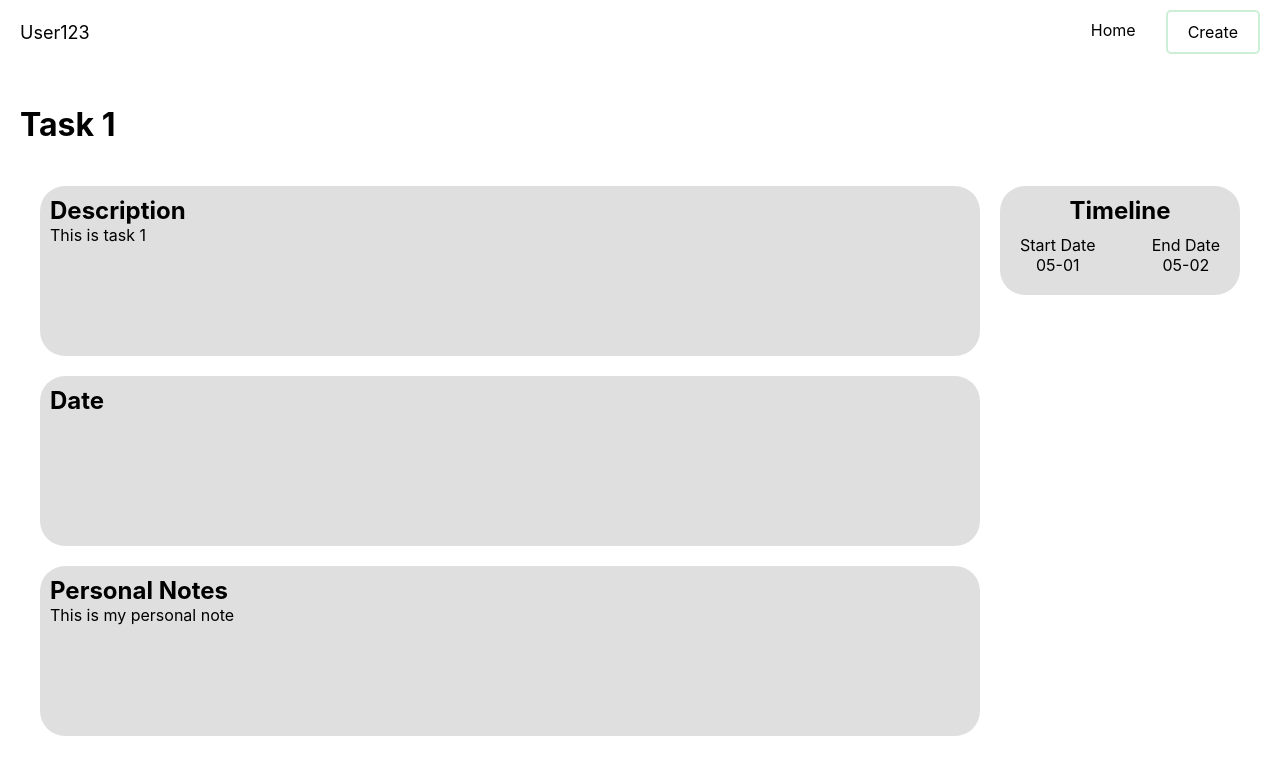
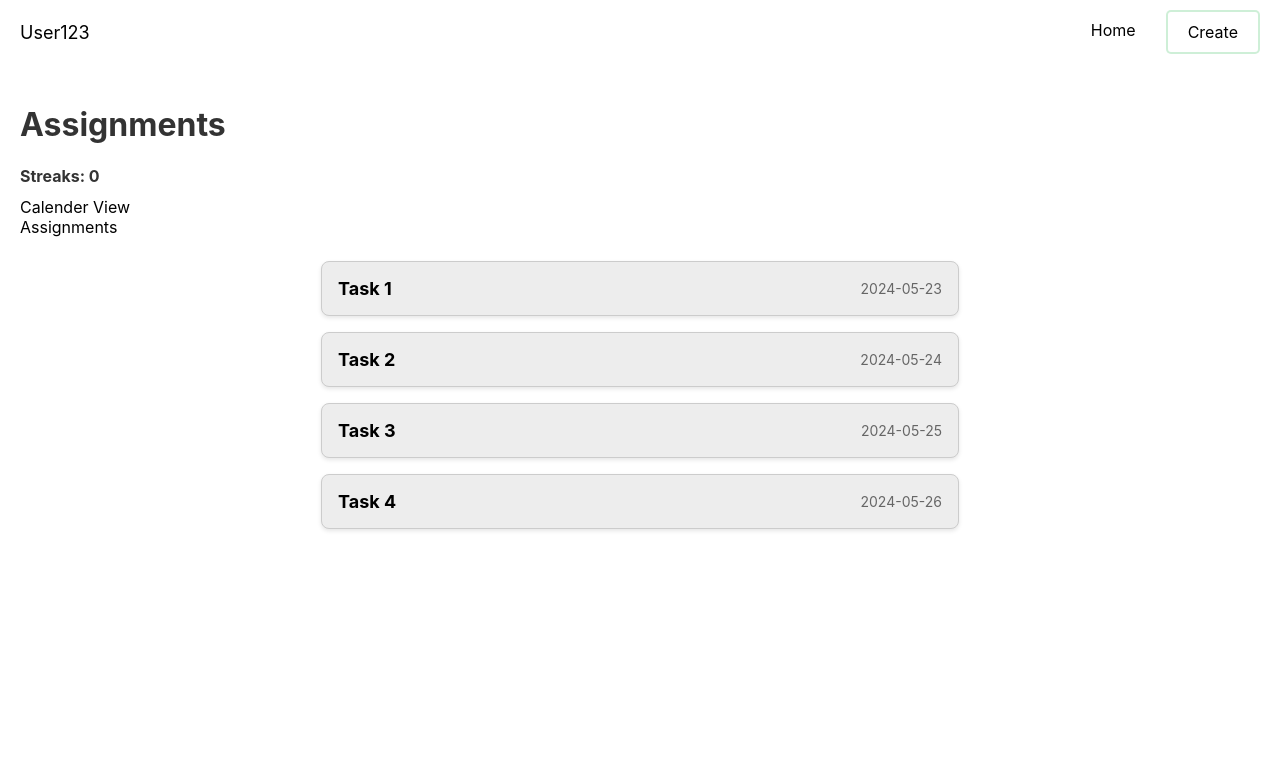
Before and after one commit to gabjc/Advanced-To-Do, a React (Create React App) app in the folder frontend/: page / in a window 1280 px wide. Shown: the top 774 px of the page. Built offline with nearby package versions, Linux system fonts and the light colour scheme.

Commit message:
Fixed up some router things and allowed routing to happen in frontend
Allows routing in the frontend and unique taskIDs for them, the only issue currently is when you go back and forth using back arrows

```diff
--- a/frontend/src/App.js
+++ b/frontend/src/App.js
@@ -3,8 +3,11 @@ import './App.css';
 import Home from './pages/home/Home';
 import AssignmentView from './pages/taskInfo/AssignmentView';
 import TopNavBar from './components/topNavBar/TopNavBar';
-function App() {
-  const task = {
+import { BrowserRouter, Route, Routes } from 'react-router-dom';
+import ReactDOM from "react-dom/client";
+
+const App = () => {
+    const task = {
     name: 'Task 1',
     description: 'This is task 1',
     personalNotes: 'This is my personal note',
@@ -12,11 +15,33 @@ function App() {
     endDate: '05-02'
   };
   return (
-    <div>
+    <BrowserRouter>
       <TopNavBar />
-      <AssignmentView task={task} />
-    </div>
+      <Routes>
+        <Route path="/" element={<Home />} />
+        <Route path="/task/:taskId" element={<AssignmentView />} />
+      </Routes>
+    </BrowserRouter>
   );
-}
+};
+
+// function App() {
+//   const task = {
+//     name: 'Task 1',
+//     description: 'This is task 1',
+//     personalNotes: 'This is my personal note',
+//     startDate: '05-01',
+//     endDate: '05-02'
+//   };
+//   return (
+//     <div>
+//       <TopNavBar />
+//       <AssignmentView task={task} />
+//     </div>
+//   );
+// }
+
+const root = ReactDOM.createRoot(document.getElementById('root'));
+root.render(<App />);
 
 export default App;
--- a/frontend/src/components/assignmentListView/ListView.js
+++ b/frontend/src/components/assignmentListView/ListView.js
@@ -1,21 +1,30 @@
 // src/ListView.js
 import React from 'react';
 import './ListView.css';
+import { useNavigate } from 'react-router-dom';
 
-const TaskCard = ({ name, date }) => {
+
+const TaskCard = ({ task, onClick }) => {
   return (
-    <div className="task-card">
-      <div className="task-name">{name}</div>
-      <div className="task-date">{date}</div>
+    <div className="task-card" onClick={() => onClick(task.id)}>
+      <div className="task-name">{task.name}</div>
+      <div className="task-date">{task.date}</div>
     </div>
   );
 };
 
+
 const ListView = ({ tasks }) => {
+  const navigate = useNavigate();
+
+  const handleTaskClick = (taskId) => {
+    navigate(`/task/${taskId}`);
+  };
+
   return (
     <div className="list-view">
       {tasks.map((task, index) => (
-        <TaskCard key={index} name={task.name} date={task.date} />
+        <TaskCard key={index} task={task} onClick={handleTaskClick} />
       ))}
     </div>
   );
--- a/frontend/src/components/topNavBar/TopNavBar.js
+++ b/frontend/src/components/topNavBar/TopNavBar.js
@@ -1,14 +1,24 @@
 import React from 'react';
 import './TopNavBar.css'; // Import your CSS file for styling
+import { useNavigate } from 'react-router-dom';
 
 const TopNavBar = ({userName}) => {
+  const navigate = useNavigate();
+
+  const handleHomeClick = () => {
+    navigate('/');
+  };
+
+  const handleCreateClick = () => {
+    navigate('/create');
+  };
   return (
     <div className="top-nav-bar">
 
       <div className="user-name">User123</div>
       <div className="buttons-container">
-        <div className="home-button"> Home </div>
-        <div className="create-button"> Create </div>
+        <div className="home-button" onClick={handleHomeClick}> Home </div>
+        <div className="create-button" onClick={handleCreateClick}> Create </div>
       </div>
     </div>
   );
--- a/frontend/src/index.js
+++ b/frontend/src/index.js
@@ -3,6 +3,8 @@ import ReactDOM from 'react-dom/client';
 import './index.css';
 import App from './App';
 import reportWebVitals from './reportWebVitals';
+import { BrowserRouter as Router } from 'react-router-dom';
+
 
 const root = ReactDOM.createRoot(document.getElementById('root'));
 root.render(
--- a/frontend/src/pages/home/Home.js
+++ b/frontend/src/pages/home/Home.js
@@ -2,25 +2,31 @@ import React from 'react';
 import styles from './Home.module.css';
 import TopNavBar from '../../components/topNavBar/TopNavBar';
 import ListView from '../../components/assignmentListView/ListView';
+import { useNavigate } from 'react-router-dom';
+
+
 const Home = () => {
+  const navigate = useNavigate();
   const streakCount = 0;
   const tasks = [
-    { name: 'Task 1', date: '2024-05-23' },
-    { name: 'Task 2', date: '2024-05-24' },
-    { name: 'Task 3', date: '2024-05-25' },
-    { name: 'Task 4', date: '2024-05-26' },
+    { id: 1, name: 'Task 1', date: '2024-05-23' },
+    { id: 2, name: 'Task 2', date: '2024-05-24' },
+    { id: 3, name: 'Task 3', date: '2024-05-25' },
+    { id: 4, name: 'Task 4', date: '2024-05-26' },
   ];
+
+  const handleTaskClick = (taskId) => {
+    navigate(`/task/${taskId}`);
+  };
 
   return (
 
     <div className={styles.container}>
-
       <h1 className={styles.title}>Assignments</h1>
       <h1 className={styles.subheading}>Streaks: {streakCount} </h1>
       <div className="calender-view">Calender View</div>
       <div className="assignments-container">Assignments</div>
-      <ListView tasks={tasks} />
-
+      <ListView tasks={tasks} onClick={handleTaskClick}/>
     </div>
   );
 };
--- a/frontend/src/pages/taskInfo/AssignmentView.js
+++ b/frontend/src/pages/taskInfo/AssignmentView.js
@@ -2,15 +2,37 @@ import React from 'react';
 import './AssignmentView.css';
 import TextBox from '../../components/textBox/textBox';
 import TimelineTextBox from '../../components/timelineTextBox/timelineTextBox';
-const AssignmentView = ({ task }) => {
+import { useParams } from 'react-router-dom';
+
+// TODO: ACTUALLY PARSE THROUGH DATABASE AND GET THE TASKS
+const getTaskById = (taskId) => {
+    const tasks = [
+      { id: 1, name: 'Task 1', description: 'This is task 1', personalNotes: 'This is my personal note', startDate: '2024-05-23', endDate: '2024-05-24' },
+      { id: 2, name: 'Task 2', description: 'This is task 2', personalNotes: 'This is my personal note', startDate: '2024-05-24', endDate: '2024-05-25' },
+      { id: 3, name: 'Task 3', description: 'This is task 3', personalNotes: 'This is my personal note', startDate: '2024-05-25', endDate: '2024-05-26' },
+      { id: 4, name: 'Task 4', description: 'This is task 4', personalNotes: 'This is my personal note', startDate: '2024-05-26', endDate: '2024-05-27' },
+    ];
+    return tasks.find(task => task.id === parseInt(taskId));
+  };
+
+
+
+
+const AssignmentView = () => {
+    const { taskId } = useParams();
+    const task = getTaskById(taskId);
+
+    if (!task) {
+      return <div>Task not found</div>;
+    }
+
     return (
         <div className='main-container'>
             <h1 className='task-title'>{task.name}</h1>
                 <div className='task-container'>
                     <div className='task-info-container'>
-
                         <TextBox header='Description' text={task.description} />
-                <TextBox header='Date' text={task.date} />
+                        <TextBox header='Checkup Frequency' text={'something here'} />
                         <TextBox header='Personal Notes' text={task.personalNotes} />
                     </div>
                     <div className='timeline-container'>
```
Also changed, not shown: 1 other file (tests, documents, lock files or other folders). Lines whose indentation alone changed are shown as unchanged.
